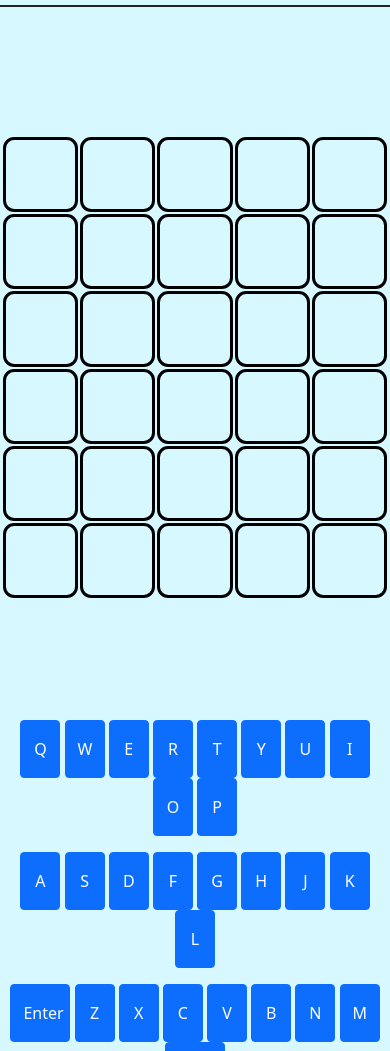
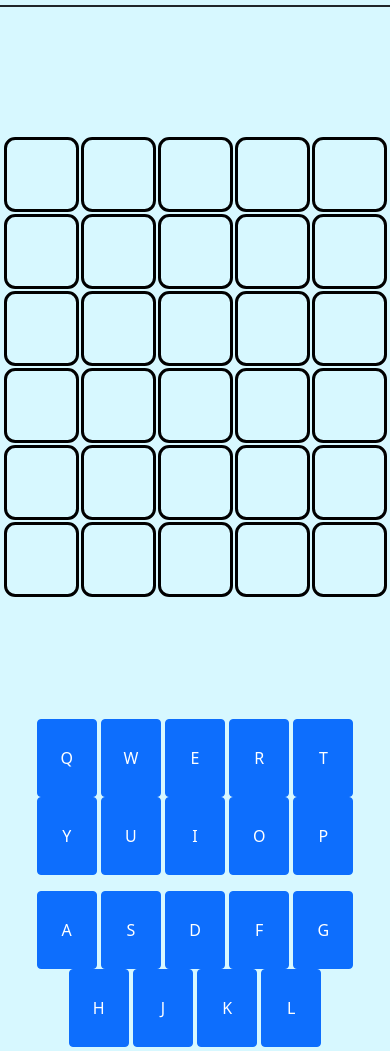
Before and after one commit to dohuutamhuy/basic_wordle, a plain HTML site: page index.html in a window 390 px wide. Shown: the part 49-1100 px from the top of the page. Drawn offline with nearby package versions, Linux system fonts and the light colour scheme.

Commit message:
Try to scale for mobile device

```diff
--- a/index.css
+++ b/index.css
@@ -22,8 +22,8 @@ body {
   font-size: 2.2rem;
   font-weight: bold;
   border-color: black;
-  width: 4.7rem;
-  height: 4.7rem;
+  width: 75px;
+  height: 75px;
   border-radius: 0.7rem;
 }
 
@@ -54,16 +54,28 @@ body {
 }
 
 .char {
-  width: 40px;
-  height: 58px;
-  outline: none;
-  box-shadow: none;
+  width: 50px;
+  height: 68px;
 }
 
 .backspace, .enter {
   text-align: center;
-  width: 60px;
-  height: 58px;
+  width: 70px;
+  height: 68px;
+}
+
+@media (max-width: 768px) {
+  .char {
+    width: 60px;
+    height: 78px;
+  }
+
+  .backspace, .enter {
+    text-align: center;
+    width: 80px;
+    height: 78px;
+  }
+
 }
 
 .char:focus, .backspace:focus, .enter:focus {
--- a/index.html
+++ b/index.html
@@ -3,6 +3,7 @@
 
 <head>
   <meta charset="utf-8">
+  <meta name="viewport" content="width=device-width">
   <title>Wordle</title>
   <link href="https://cdn.jsdelivr.net/npm/bootstrap@5.0.2/dist/css/bootstrap.min.css" rel="stylesheet" integrity="sha384-EVSTQN3/azprG1Anm3QDgpJLIm9Nao0Yz1ztcQTwFspd3yD65VohhpuuCOmLASjC" crossorigin="anonymous">
   <link rel="stylesheet" href="https://cdnjs.cloudflare.com/ajax/libs/font-awesome/6.1.0/css/all.min.css" integrity="sha512-10/jx2EXwxxWqCLX/hHth/vu2KY3jCF70dCQB8TSgNjbCVAC/8vai53GfMDrO2Emgwccf2pJqxct9ehpzG+MTw==" crossorigin="anonymous"
```
